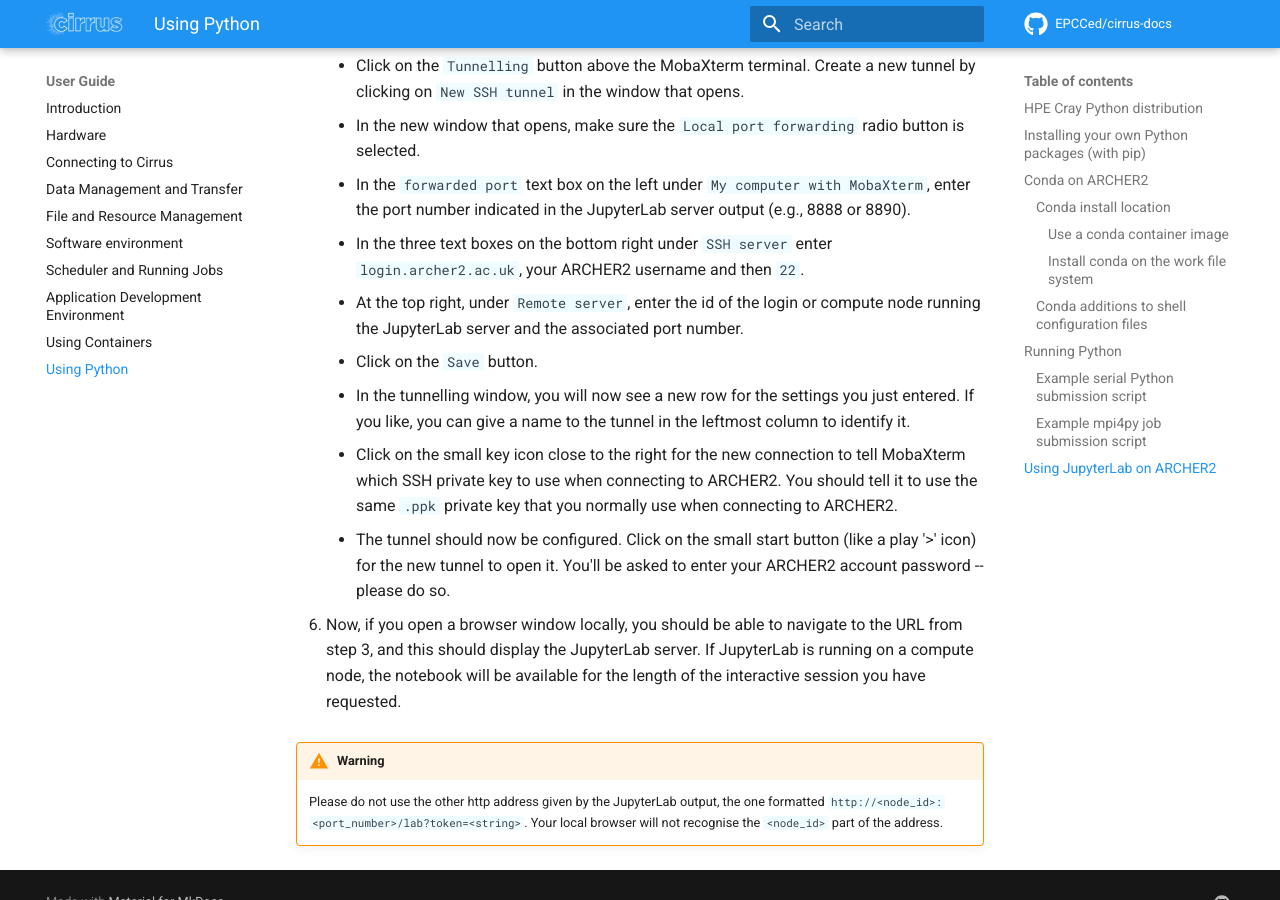
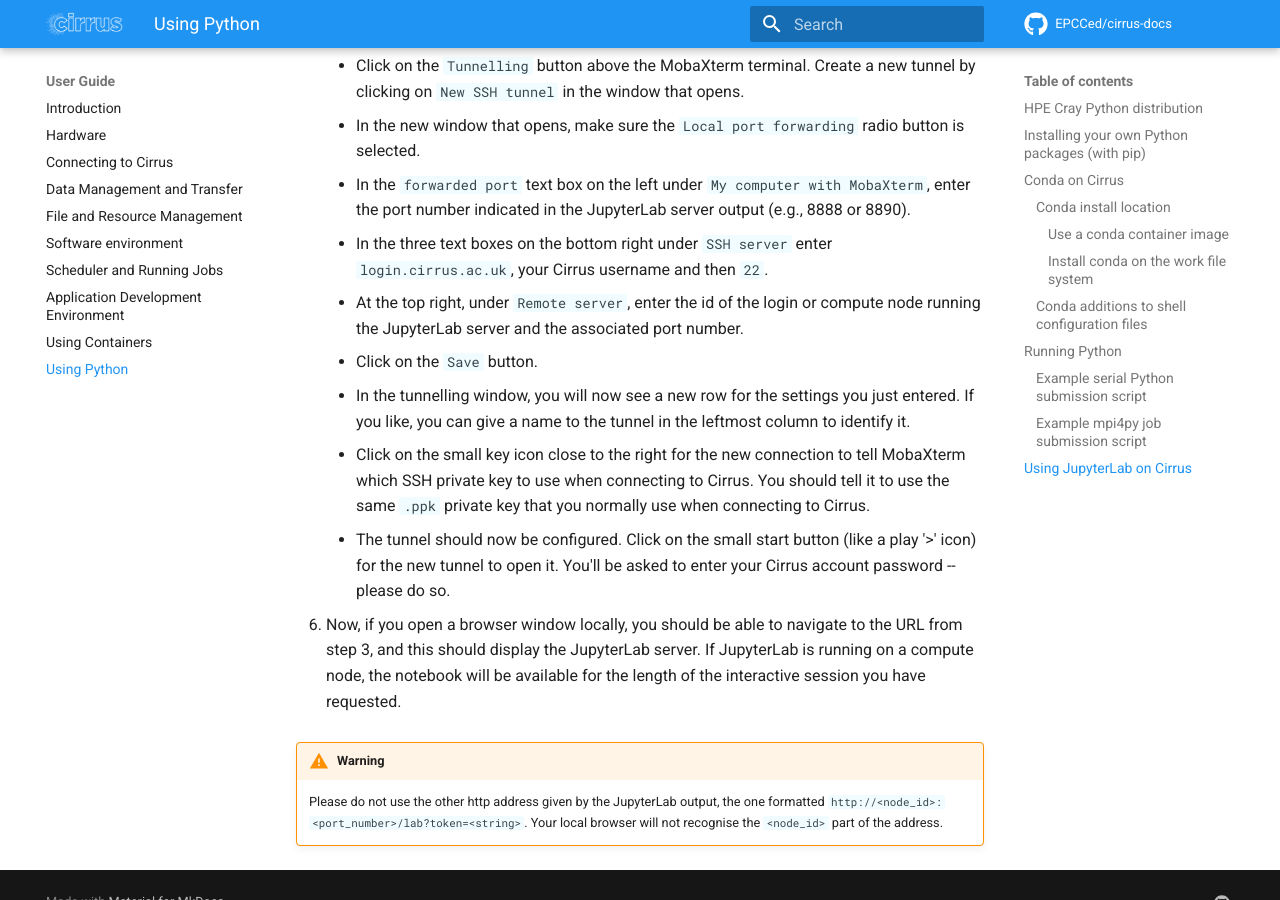
Before and after one commit to EPCCed/cirrus-docs, an MkDocs documentation site: the page built from docs/user-guide/python.md, in a window 1280 px wide and 900 px high, scrolled down 8308 px. Built offline with MkDocs 1.6.1 and Material for MkDocs 9.7.7, drawn with Linux system fonts in a browser that asks for light colours; comment, search, counter and statistics services are not loaded; some of the changed text lies outside the part shown.

Commit message:
Correct 'ARCHER2' to 'Cirrus' in Python docs.

```diff
--- a/docs/user-guide/python.md
+++ b/docs/user-guide/python.md
@@ -122,7 +122,7 @@ srun --distribution=block:block --hint=nomultithread python myvenv-script.py
 
     You can check a module's install location and its dependencies with `pip show`, for example `pip show matplotlib`. You may then run `pip uninstall matplotlib` while no virtual environment is active to uninstall it from `$HOME/.local`, and then re-run `pip install matplotlib` while your virtual environment on `/work` is active to reinstall it there. You will need to do this for any modules installed on `/home` that will use either directly or indirectly. Remember you can check all your installed modules with `pip list`.
 
-## Conda on ARCHER2
+## Conda on Cirrus
 
 Conda-based Python distributions (e.g. Anaconda, Mamba, Miniconda) are an extremely popular way of installing and
 accessing software on many systems, including Cirrus. Although conda-based distributions can be used on Cirrus,
@@ -327,7 +327,7 @@ the `CRAY_PYTHON_LEVEL` environment variable is set as a conseqeunce of loading
 
 -->
 
-## Using JupyterLab on ARCHER2
+## Using JupyterLab on Cirrus
 
 It is possible to view and run Jupyter notebooks from both login nodes
 and compute nodes on Cirrus.
@@ -394,12 +394,12 @@ Please follow these steps.
     - Click on the `Tunnelling` button above the MobaXterm terminal. Create a new tunnel by clicking on `New SSH tunnel` in the window that opens.
     - In the new window that opens, make sure the `Local port forwarding` radio button is selected.
     - In the `forwarded port` text box on the left under `My computer with MobaXterm`, enter the port number indicated in the JupyterLab server output (e.g., 8888 or 8890).
-    - In the three text boxes on the bottom right under `SSH server` enter `login.archer2.ac.uk`, your ARCHER2 username and then `22`.
+    - In the three text boxes on the bottom right under `SSH server` enter `login.cirrus.ac.uk`, your Cirrus username and then `22`.
     - At the top right, under `Remote server`, enter the id of the login or compute node running the JupyterLab server and the associated port number.
     - Click on the `Save` button.
     - In the tunnelling window, you will now see a new row for the settings you just entered. If you like, you can give a name to the tunnel in the leftmost column to identify it.
-    - Click on the small key icon close to the right for the new connection to tell MobaXterm which SSH private key to use when connecting to ARCHER2. You should tell it to use the same `.ppk` private key that you normally use when connecting to ARCHER2.
-    - The tunnel should now be configured. Click on the small start button (like a play '>' icon) for the new tunnel to open it. You'll be asked to enter your ARCHER2 account password -- please do so.
+    - Click on the small key icon close to the right for the new connection to tell MobaXterm which SSH private key to use when connecting to Cirrus. You should tell it to use the same `.ppk` private key that you normally use when connecting to Cirrus.
+    - The tunnel should now be configured. Click on the small start button (like a play '>' icon) for the new tunnel to open it. You'll be asked to enter your Cirrus account password -- please do so.
 
 6. Now, if you open a browser window locally, you should be able to navigate to the URL
    from step 3, and this should display the JupyterLab server. If JupyterLab is running
```
